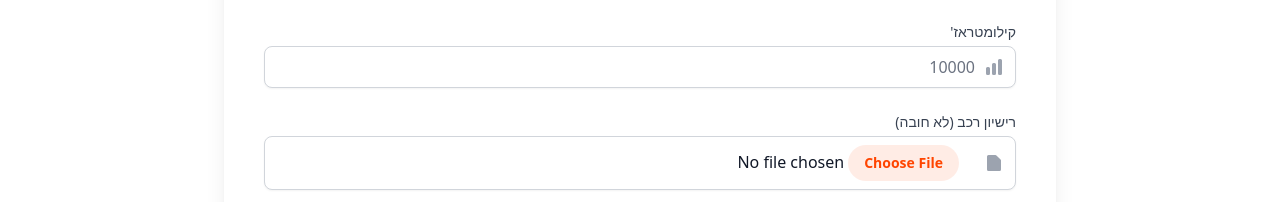
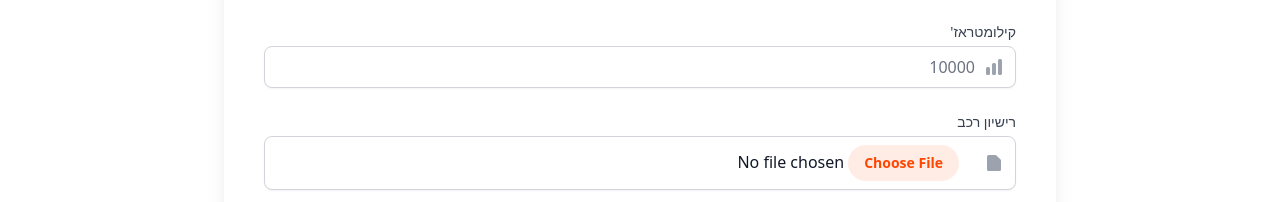
Before and after one commit to erelzohar/vento-motors, a React (Vite) app: page / in a window 1280 px wide. Shown: the part 4300-4502 px from the top of the page. Built offline with nearby package versions, Linux system fonts and the light colour scheme; no server answers; a web font is replaced by a local one.

Commit message:
car lisence

```diff
--- a/src/components/ContactForm.tsx
+++ b/src/components/ContactForm.tsx
@@ -357,7 +357,7 @@ function ContactFormContent() {
               </div>
 
               <div>
-                <label htmlFor="license">רישיון רכב (לא חובה)</label>
+                <label htmlFor="license">רישיון רכב</label>
                 <div className="relative">
                   <div className="absolute inset-y-0 right-0 flex items-center pr-3 pointer-events-none text-gray-400">
                     <HiMiniDocument className="h-5 w-5" />
```
